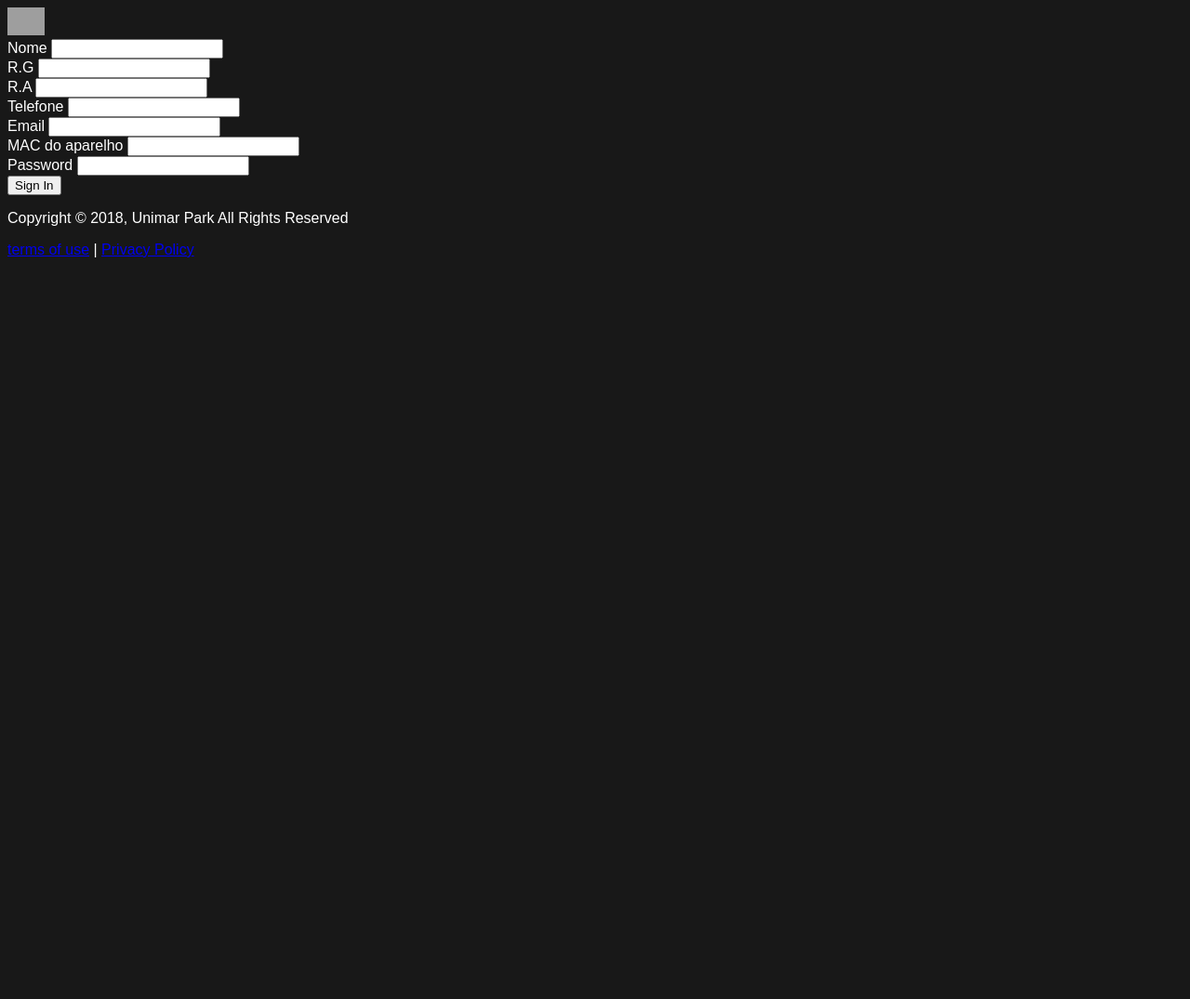
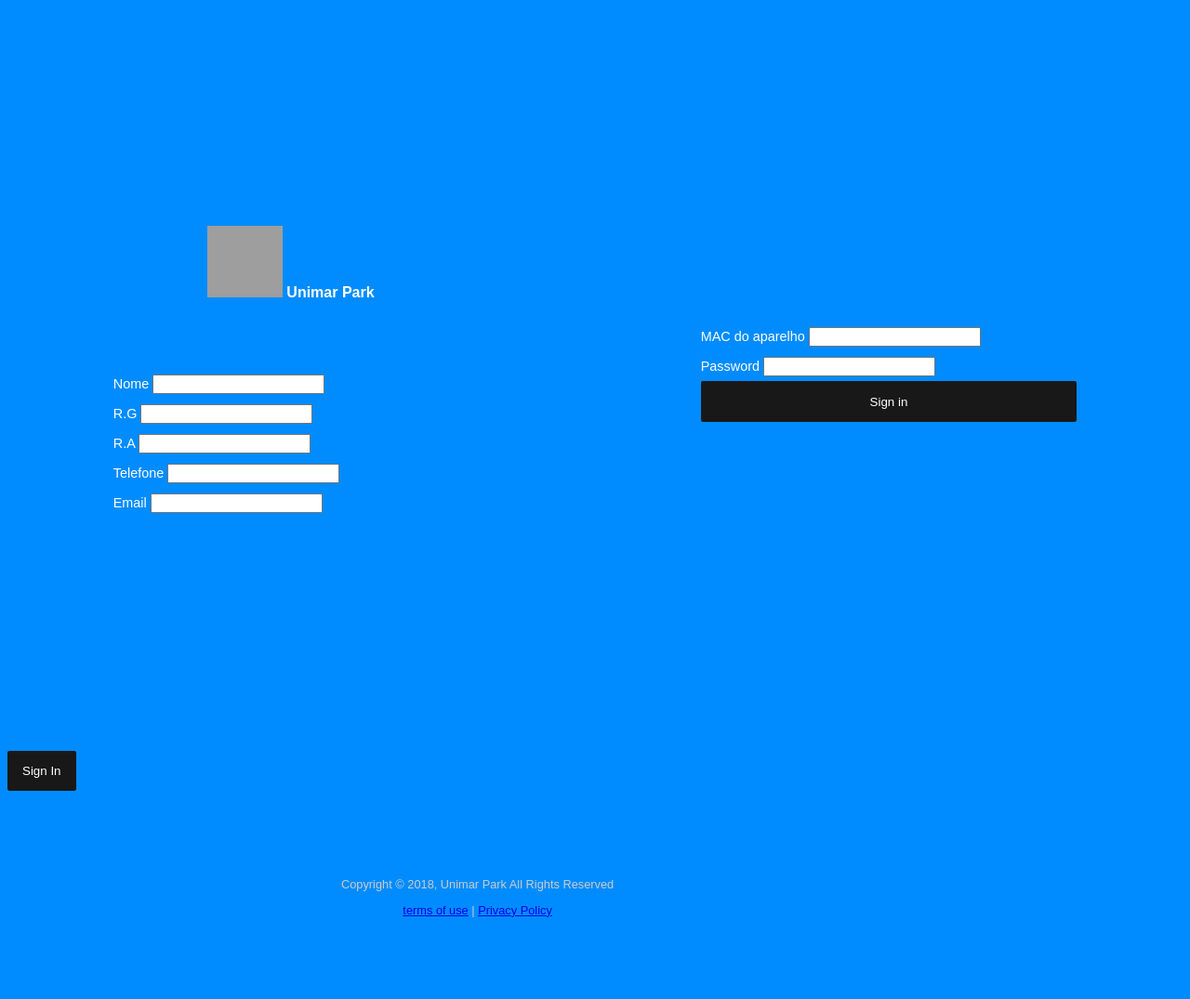
Before and after one commit to Leonardo5525/ADS, a PHP site: page / in a window 1280 px wide. Shown: the whole page at 93% size. Before the commit the page ends 277 px from the top, so only its background shows below. Run offline with PHP 8.4, Linux system fonts and the light colour scheme; grey boxes are pictures that could not be loaded.

Commit message:
pedir ajuda

```diff
--- a/1º Semestre/FÁBRICA DE PROJETOS ÁGEIS I/Website/index.html
+++ b/1º Semestre/FÁBRICA DE PROJETOS ÁGEIS I/Website/index.html
@@ -13,6 +13,7 @@
             <div id="signin">
                 <div class="logo">
                     <img src="img/pngwing.com (1).png" alt="login">
+                    <b class="texto"> Unimar Park </b>
                 </div>
                 <form>
                     <div>
@@ -35,10 +36,12 @@
                         <label> Email </label>
                         <input type="email" class="text-input">
                     </div>
-                </div>
+                </form>
             </div>
         </div>
         <div id="right">
+            <div id="signin">
+            <form>
                 <div>
                     <label> MAC do aparelho </label>
                     <input type="text" class="text-input">
@@ -47,7 +50,11 @@
                     <label> Password </label>
                     <input type="password" class="text-input">
                 </div>
+                <button type="submit" class="primary-btn">Sign in</button>
+            </form>
             </div>
+        </div>
+
     </div>
     <button type="submit" class="primary-btn"> Sign In </button>
     <footer id="main-footer">
@@ -56,5 +63,6 @@
             <a href="#">terms of use</a> | <a href="#">Privacy Policy</a>
         </div>
     </footer>
+
 </body>
 </html>
--- a/1º Semestre/FÁBRICA DE PROJETOS ÁGEIS I/Website/style.css
+++ b/1º Semestre/FÁBRICA DE PROJETOS ÁGEIS I/Website/style.css
@@ -1,15 +1,18 @@
 .logo img{
-
     top: 0;
     left: 0;
-    width: 10%;
-    height: 10%;
+    width: 40%;
+    height: 50%;
+}
+
+*{
+    box-sizing: border-box;
 }
 
 body{
     font-family: Arial, Helvetica, sans-serif;
     font-weight: 300;
-    background: #181818;
+    background-color: rgb(0, 140, 255);
     color: #fff;
     overflow: hidden;
 }
@@ -18,3 +21,92 @@ body{
     display: flex;
     flex-direction: row;
 }
+
+#left{
+    display: flex;
+    flex-direction: column;
+    flex: 1;
+    align-items: center;
+    justify-content: center;
+    height: 100vh;
+
+}
+
+#signin{
+    display: flex;
+    flex-direction: column;
+    justify-content: center;
+    align-items: center;
+    width: 80%;
+    padding-bottom: 1rem;
+}
+
+#signin form{
+    width: 80%;
+    padding-bottom: 3rems;
+
+}
+
+#signin label{
+    font-size: 0.9rem;
+    line-height: 2rem;
+    font-weight: 500;
+}
+
+sign .textinput{
+    margin-bottom: 1.3rem;
+    width: 100%;
+    border-radius: 2px;
+    background: #181818;
+    border: 1px solid #555;
+    color: #ccc;
+    padding: 0.5rem 1rem;
+    line-height: 1.3rem;
+}
+
+#right{
+    display: flex;
+    flex-direction: column;
+    flex: 1;
+    align-items: center;
+    justify-content: center;
+    height: 100vh;
+}
+
+#signin .primary-btn{
+    width: 100%;
+}
+
+/* Primary button */
+.primary-btn{
+    padding: 0.7rem 1rem;
+    height: 2.7rem;
+    display: block;
+    border: 0;
+    border-radius: 2px;
+    font-weight: 500;
+    background: #181818;
+    color: #fff;
+    text-decoration: none;
+    cursor: pointer;
+    text-align: center;
+    transition: all 0.5s;
+    transition: background-color 0.5s;
+
+}
+
+.primary-btn:hover{
+    background-color: gray;
+}
+
+#main-footer{
+    color: #ccc;
+    text-align: center;
+    font-size: 0.8rem;
+    max-width: 80%;
+    padding: 5rem;
+}
+
+#main-footer a{
+    text-decoration: underline;
+}
```
Also changed, not shown: 1º Semestre/FÁBRICA DE PROJETOS ÁGEIS I/Website/img/pexels-k-howard-2220292.jpg (added). Lines whose indentation alone changed are shown as unchanged.
